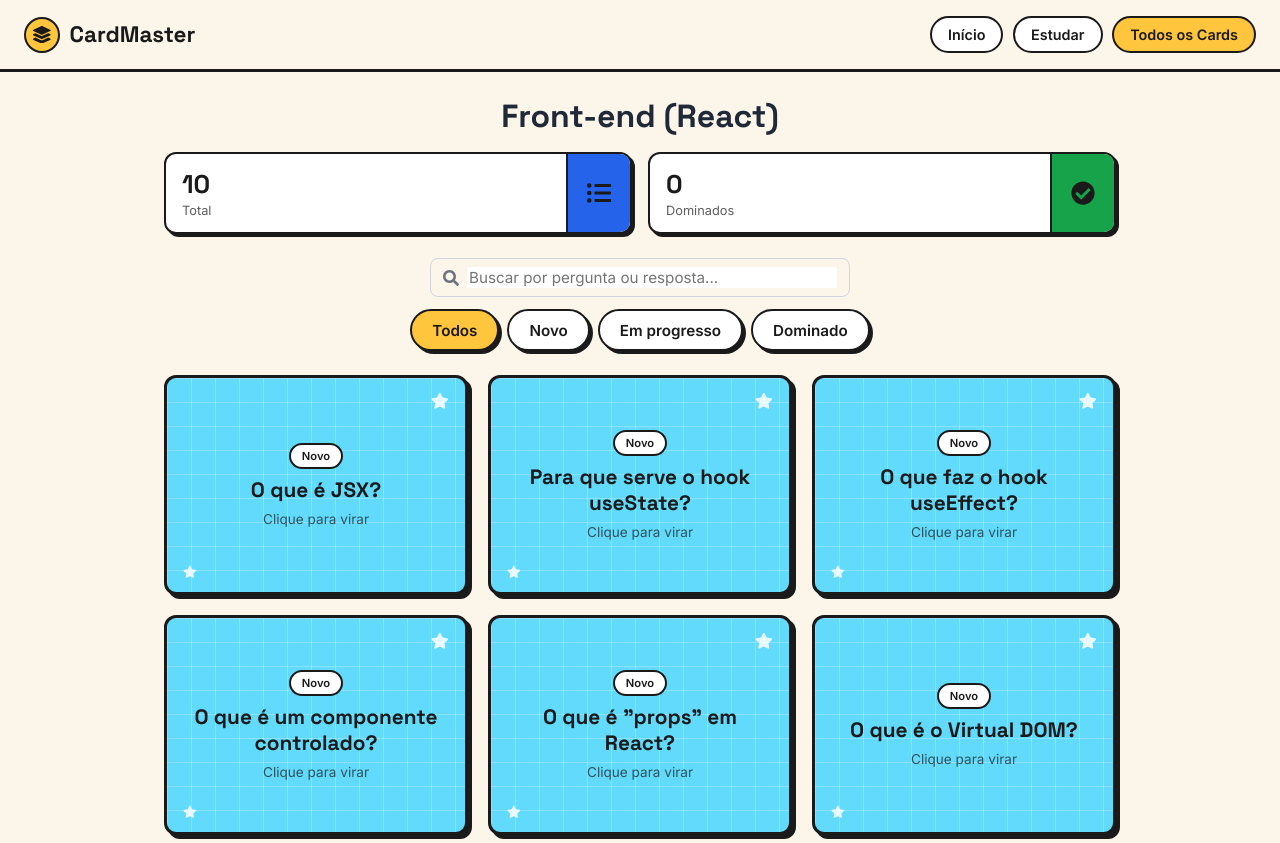
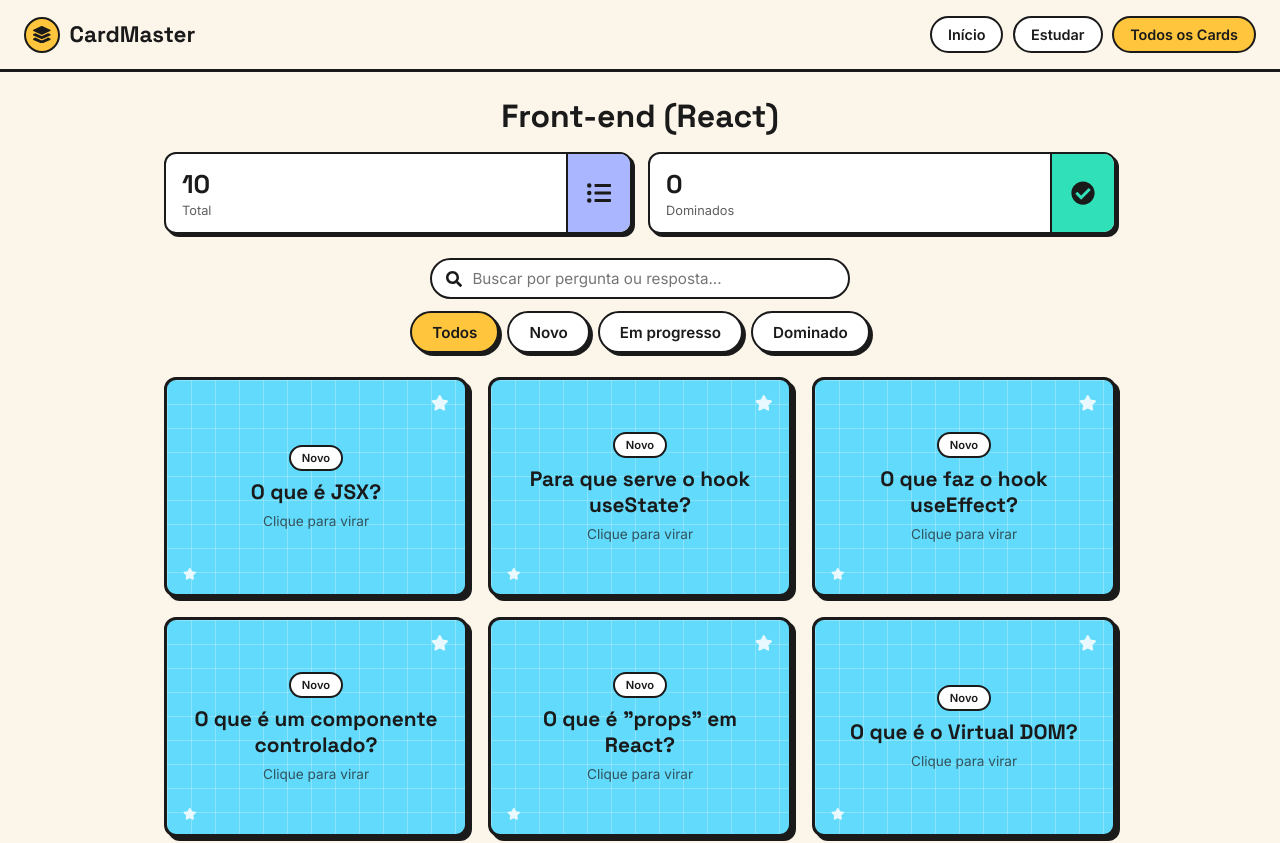
Before and after one commit to Cleok3Lima/frontend-avancado-mvp, a React (Vite) app: page /cards/react in a window 1280 px wide. Shown: the top 843 px of the page. Built offline with nearby package versions, Linux system fonts and the light colour scheme.

Commit message:
style: reskin AllCards page with new tokens

```diff
--- a/src/pages/AllCards/AllCards.jsx
+++ b/src/pages/AllCards/AllCards.jsx
@@ -6,6 +6,7 @@ import { FlashcardInterativo } from "../../components/FlashcardInterativo/Flashc
 import { CardEstatistica } from "../../components/CardEstatistica/CardEstatistica";
 import { BotaoAcao } from "../../components/BotaoAcao/BotaoAcao";
 import { EmptyState } from "../../components/EmptyState/EmptyState";
+import { tokens } from "../../styles/tokens";
 import {
   Wrapper,
   Titulo,
@@ -68,8 +69,8 @@ export function AllCards() {
       <Titulo>{categoria?.name || "Categoria"}</Titulo>
 
       <StatsRow>
-        <CardEstatistica titulo="Total" valor={stats.total} cor="#2563eb" icone={FaListUl} />
-        <CardEstatistica titulo="Dominados" valor={stats.mastered} cor="#16a34a" icone={FaCheckCircle} />
+        <CardEstatistica titulo="Total" valor={stats.total} cor={tokens.colors.periwinkle} icone={FaListUl} />
+        <CardEstatistica titulo="Dominados" valor={stats.mastered} cor={tokens.colors.mint} icone={FaCheckCircle} />
       </StatsRow>
 
       <Filtros>
--- a/src/pages/AllCards/AllCards.styles.js
+++ b/src/pages/AllCards/AllCards.styles.js
@@ -1,17 +1,18 @@
 import styled from "styled-components";
+import { tokens } from "../../styles/tokens";
 
 export const Wrapper = styled.div`
   max-width: 1000px;
   margin: 0 auto;
   padding: 1.5rem;
 
-  @media (max-width: 480px) {
+  @media (max-width: 640px) {
     padding: 1rem;
   }
 `;
 
 export const Titulo = styled.h1`
-  color: #1f2937;
+  color: ${tokens.colors.ink};
   margin-bottom: 1rem;
   text-align: center;
 `;
@@ -36,18 +37,21 @@ export const CampoBusca = styled.div`
   display: flex;
   align-items: center;
   gap: 0.5rem;
-  border: 1px solid #d1d5db;
-  border-radius: 0.5rem;
-  padding: 0.5rem 0.75rem;
+  border: 2px solid ${tokens.colors.ink};
+  border-radius: ${tokens.radii.pill};
+  background-color: ${tokens.colors.surface};
+  padding: 0.5rem 0.9rem;
   width: 100%;
   max-width: 420px;
-  color: #6b7280;
+  color: ${tokens.colors.ink};
 
   input {
     border: none;
     outline: none;
+    background: transparent;
     flex: 1;
     font-size: 0.95rem;
+    color: ${tokens.colors.ink};
   }
 `;
 
```
